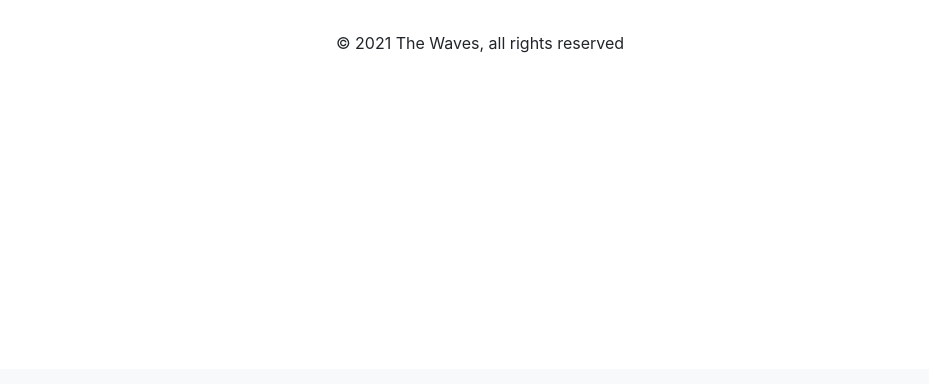
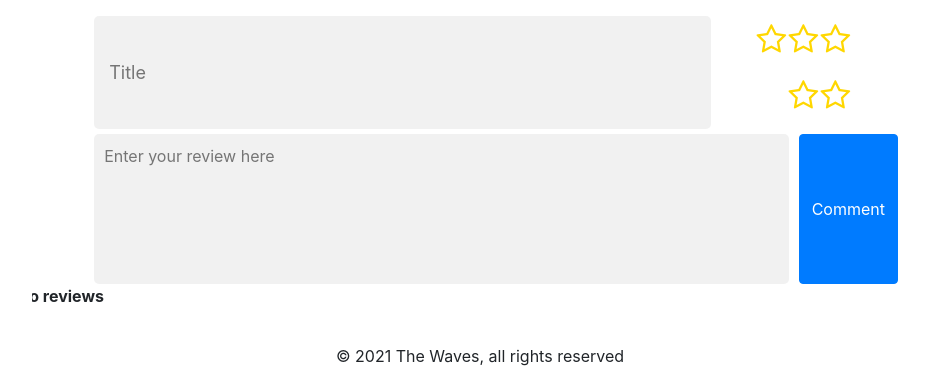
Before and after one commit to zcybupt/IT-GroupProject, a Django app: template templates/rango/movie_detail.html in a window 1280 px wide. Shown: the part 431-815 px from the top of the page, without its empty margins (160-1089 px from the left). Before the commit the page ends 484 px from the top, so only its background shows below. Run offline with Django 3.2, Linux system fonts and the light colour scheme; the template is opened without the code that fills it, so the values that code supplies are empty; some libraries are stand-ins or nearby versions.

Commit message:
add movie review

```diff
--- a/imdb_review_spider.py
+++ b/imdb_review_spider.py
@@ -46,7 +46,7 @@ i = IMDb()
 i.set_proxy(proxy)
 
 
-def get_resource_with_retry(url: str, times: int = 3) -> Response:
+def  get_resource_with_retry(url: str, times: int = 3) -> Response:
     if times == 0:
         res = Response()
         res.status_code = 500
--- a/rango/urls.py
+++ b/rango/urls.py
@@ -14,6 +14,8 @@ urlpatterns = [
     path('restricted/', views.restricted, name='restricted'),
     path('logout/', views.user_logout, name='logout'),
     path('movies/<int:movie_id>/', views.get_movie, name='movie_detail'),
+    path('movies/<int:movie_id>/<int:page>', views.get_movie, name='movie_detail'),
+    path('movies/<int:movie_id>/review', views.add_movie_review, name='add_movie_review'),
     path('movies/top/', views.get_top_movies, name='top_movies'),
     path('movies/top/<int:page>/', views.get_top_movies, name='top_movies'),
     path('movies/latest/', views.get_latest_movies, name='latest_movies'),
--- a/static/css/style.css
+++ b/static/css/style.css
@@ -363,3 +363,79 @@ body {
 .review a:hover {
     text-decoration: none;
 }
+
+.my-review {
+    margin-top: 20px;
+}
+
+.my-review .title-box {
+    font-size: 18px;
+    border: 0;
+    border-radius: 5px;
+    background-color: rgba(241, 241, 241, .98);
+    margin-bottom: 5px;
+}
+
+.my-review .text-box {
+    border: 0;
+    border-radius: 5px;
+    background-color: rgba(241, 241, 241, .98);
+    height: 150px;
+    padding: 10px;
+    resize: none;
+}
+
+.my-review .text-box-btn {
+    margin-left: 10px;
+}
+
+.star-rating {
+    font-family: 'FontAwesome';
+    float: right;
+}
+
+.star-rating > fieldset {
+    border: none;
+    display: inline-block;
+}
+
+.star-rating > fieldset:not(:checked) > input {
+    position: absolute;
+    top: -9999px;
+    clip: rect(0, 0, 0, 0);
+}
+
+.star-rating > fieldset:not(:checked) > label {
+    float: right;
+    width: 1em;
+    padding: 0 .05em;
+    overflow: hidden;
+    white-space: nowrap;
+    cursor: pointer;
+    font-size: 200%;
+    color: gold;
+}
+
+.star-rating > fieldset:not(:checked) > label:before {
+    content: '\f006  ';
+}
+
+.star-rating > fieldset:not(:checked) > label:hover,
+.star-rating > fieldset:not(:checked) > label:hover ~ label {
+    color: gold;
+    text-shadow: 0 0 3px gold;
+}
+
+.star-rating > fieldset:not(:checked) > label:hover:before,
+.star-rating > fieldset:not(:checked) > label:hover ~ label:before {
+    content: '\f005  ';
+}
+
+.star-rating > fieldset > input:checked ~ label:before {
+    content: '\f005  ';
+}
+
+.star-rating > fieldset > label:active {
+    position: relative;
+    top: 2px;
+}
--- a/static/js/rango.js
+++ b/static/js/rango.js
@@ -1,3 +1,18 @@
 function jumpToDetails(movieId) {
-  window.location.href = "http://127.0.0.1:8000/rango/movies/" + movieId;
+  window.location.href = "/rango/movies/" + movieId;
 }
+
+function getCookie(name) {
+  let cookieValue = null;
+  if (document.cookie && document.cookie !== '') {
+    const cookies = document.cookie.split(';');
+    for (let i = 0; i < cookies.length; i++) {
+      const cookie = cookies[i].trim();
+      if (cookie.substring(0, name.length + 1) === (name + '=')) {
+        cookieValue = decodeURIComponent(cookie.substring(name.length + 1));
+        break;
+      }
+    }
+  }
+  return cookieValue;
+}
--- a/static/js/reviews.js
+++ b/static/js/reviews.js
@@ -18,21 +18,6 @@ $(document).ready(function () {
   })
 })
 
-function getCookie(name) {
-  let cookieValue = null;
-  if (document.cookie && document.cookie !== '') {
-    const cookies = document.cookie.split(';');
-    for (let i = 0; i < cookies.length; i++) {
-      const cookie = cookies[i].trim();
-      if (cookie.substring(0, name.length + 1) === (name + '=')) {
-        cookieValue = decodeURIComponent(cookie.substring(name.length + 1));
-        break;
-      }
-    }
-  }
-  return cookieValue;
-}
-
 function like(reviewId) {
     let likeEle = $('#' + reviewId);
     let likedReviews = localStorage.getItem("likedReviews");
@@ -49,7 +34,6 @@ function like(reviewId) {
       data: JSON.stringify({'review_id': reviewId}),
       dataType: "json",
       success: function (data) {
-        console.log(data);
         if (data["success"]) {
           likeEle.html(data["likes"]);
           likedReviews = likedReviews + "," + reviewId;
@@ -58,3 +42,47 @@ function like(reviewId) {
       }
   })
 }
+
+function postComment(movieId) {
+  let titleBox = $(".title-box");
+  if (!titleBox.val()) {
+    alert("Please enter your title!");
+    return;
+  }
+
+  let textBox = $(".text-box");
+  if (!textBox.val()) {
+    alert("Please enter your review!");
+    return;
+  }
+
+  let rating = $('input[name=rating]:checked').attr("id");
+  if (!rating) {
+    alert("Please rate this movie!");
+    return;
+  }
+
+  $.ajax({
+    url: "/rango/movies/" + movieId + "/review",
+    type: 'post',
+    headers: {
+      "X-CSRFToken": getCookie('csrftoken'),
+      "Content-Type": 'application/json',
+    },
+    data: JSON.stringify({
+      "title": titleBox.val(),
+      "content": textBox.val(),
+      "rating": rating
+    }),
+    dataType: "json",
+    success: function (data) {
+      if (data["success"]) {
+        console.log(data);
+      } else {
+        if (data["msg"] === "login required") {
+          window.location = "/rango/login";
+        }
+      }
+    }
+  })
+}
--- a/templates/rango/login.html
+++ b/templates/rango/login.html
@@ -6,7 +6,7 @@
 {% endblock %}
 
 {% block body_block %}
-  <form class="form-signin">
+  <form class="form-signin" method="post" action="{% url 'rango:login' %}">
     {% csrf_token %}
     <h1 class="h3 mb-3 font-weight-normal">Please sign in</h1>
     <label for="Username" class="sr-only">Username</label>
--- a/templates/rango/movie_detail.html
+++ b/templates/rango/movie_detail.html
@@ -3,6 +3,11 @@
 
 {% block title_block %}
   {{ movie.name }}
+{% endblock %}
+
+{% block js_block %}
+  <script src="{% static 'js/rango.js' %}" type="application/javascript"></script>
+  <script src="{% static 'js/reviews.js' %}" type="application/javascript"></script>
 {% endblock %}
 
 {% block body_block %}
@@ -59,15 +64,105 @@
       </div>
     </div>
 
-    <div class="row reviews">
-      <ul>
-        {% for review in reviews %}
-          <li>{{ review.content }}</li>
-        {% endfor %}
-      </ul>
+    <hr>
+
+    <div class="my-review">
+      <div class="row">
+        <div class="col-md-1"></div>
+        <input type="text" class="col-md-8 title-box" placeholder="Title">
+        <div class="col-md-2">
+          <div class="star-rating">
+            <fieldset>
+              <input type="radio" id="star5" name="rating" value="5" /><label for="star5" title="Outstanding">5 stars</label>
+              <input type="radio" id="star4" name="rating" value="4" /><label for="star4" title="Very Good">4 stars</label>
+              <input type="radio" id="star3" name="rating" value="3" /><label for="star3" title="Good">3 stars</label>
+              <input type="radio" id="star2" name="rating" value="2" /><label for="star2" title="Poor">2 stars</label>
+              <input type="radio" id="star1" name="rating" value="1" /><label for="star1" title="Very Poor">1 star</label>
+            </fieldset>
+          </div>
+        </div>
+        <div class="col-md-1"></div>
+      </div>
+      <div class="row">
+        <div class="col-md-1"></div>
+        <textarea class="text-box col-md-9" placeholder="Enter your review here"></textarea>
+        <button type="button" class="btn btn-primary text-box-btn" onclick="postComment({{ movie.id }})">Comment</button>
+      </div>
+    </div>
+
+    <div class="row movie-review">
+      {% if review_page %}
+        <div class="container review">
+          {% for review in review_page %}
+            <div class="review-item">
+              <div class="d-flex">
+                <div class="short-content pl-4">
+                  <h5>
+                    <i class="fa fa-user"></i>
+                    <span>{{ review.user }}</span>
+                    {% if review.rating != -1 %}
+                      <span class="ml-3 cr1">&nbsp{{ review.rating }}</span>
+                    {% endif %}
+                    <span class="ml-3 time">{{ review.time }}</span>
+                  </h5>
+                  <h4 class="cr1">{{ review.title }}</h4>
+                  <div class="more">
+                    <div class="text-wrap">
+                      <div class="text">
+                        {{ review.content }}
+                      </div>
+                      <div class="util">
+                        <a class="unfold" href="#">(More)</a>
+                        <a class="put" href="#">(Less)</a>
+                      </div>
+                    </div>
+                    <div class="response">
+                      <a class="fabulous" href="javascript:void(0)">
+                        <i class="fa fa-thumbs-o-up" style="font-family: FontAwesome;"></i>
+                        <span id="{{ review.id }}" onclick="like({{ review.id }})">{{ review.likes }}</span>
+                      </a>
+                    </div>
+                  </div>
+                </div>
+              </div>
+            </div>
+          {% endfor %}
+
+          <nav aria-label="Page navigation">
+            <ul class="pagination justify-content-end">
+              {% if review_page.has_previous %}
+                <li class="page-item">
+                  <a class="page-link" href="{{ url_prefix }}{{ current_page|add:-1 }}">Previous</a>
+                </li>
+              {% else %}
+                <li class="page-item disabled">
+                  <a class="page-link" href="#" aria-disabled="true">Previous</a>
+                </li>
+              {% endif %}
+
+              {% for i in page_range %}
+                {% if i == current_page %}
+                  <li class="page-item  active"><a class="page-link" href="#">{{ i }}</a></li>
+                {% else %}
+                  <li class="page-item"><a class="page-link" href="{{ url_prefix }}{{ i }}">{{ i }}</a></li>
+                {% endif %}
+              {% endfor %}
+
+              {% if review_page.has_next %}
+                <li class="page-item">
+                  <a class="page-link" href="{{ url_prefix }}{{ current_page|add:1 }}">Next</a>
+                </li>
+              {% else %}
+                <li class="page-item disabled">
+                  <a class="page-link" aria-disabled="true" href="#">Next</a>
+                </li>
+              {% endif %}
+            </ul>
+          </nav>
+        </div>
+      {% else %}
+        <strong>No reviews</strong>
+      {% endif %}
     </div>
   </div>
-
-  <div class="row movie-review">
-  </div>
 {% endblock %}
--- a/templates/rango/register.html
+++ b/templates/rango/register.html
@@ -6,7 +6,7 @@
 {% endblock %}
 
 {% block body_block %}
-  <form class="form-register">
+  <form class="form-register" action="{% url 'rango:register' %}" method="post">
     {% csrf_token %}
     <h1 class="h3 mb-3 font-weight-normal">Please register</h1>
 
```
Also changed, not shown: rango/views.py (+91 -52 lines).
